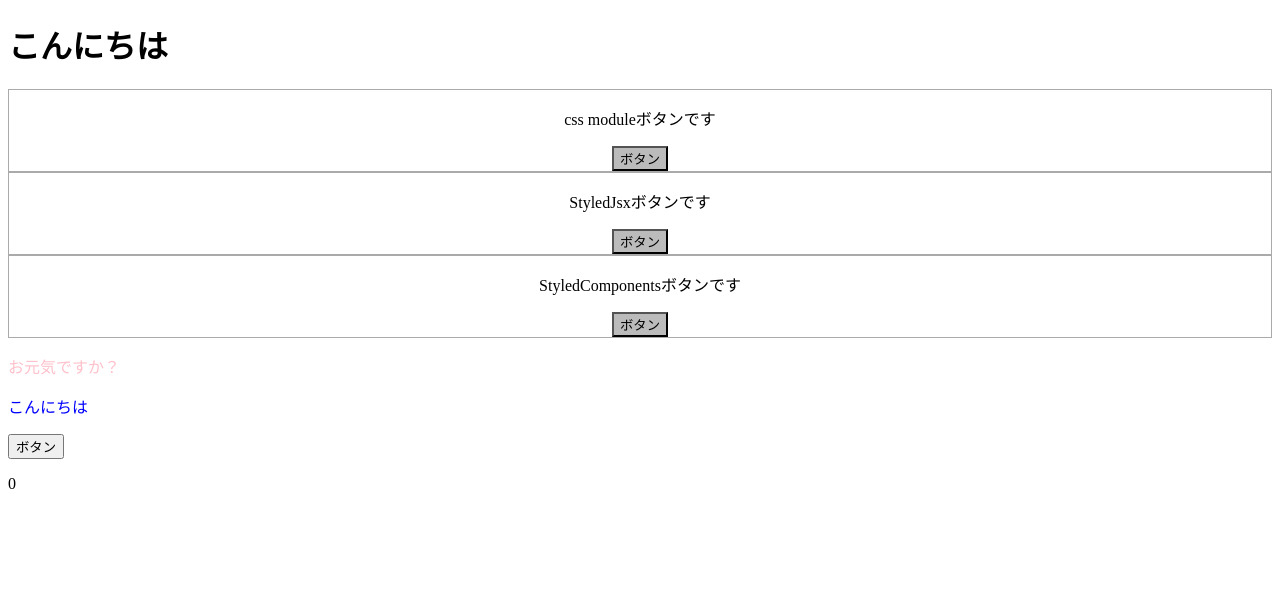
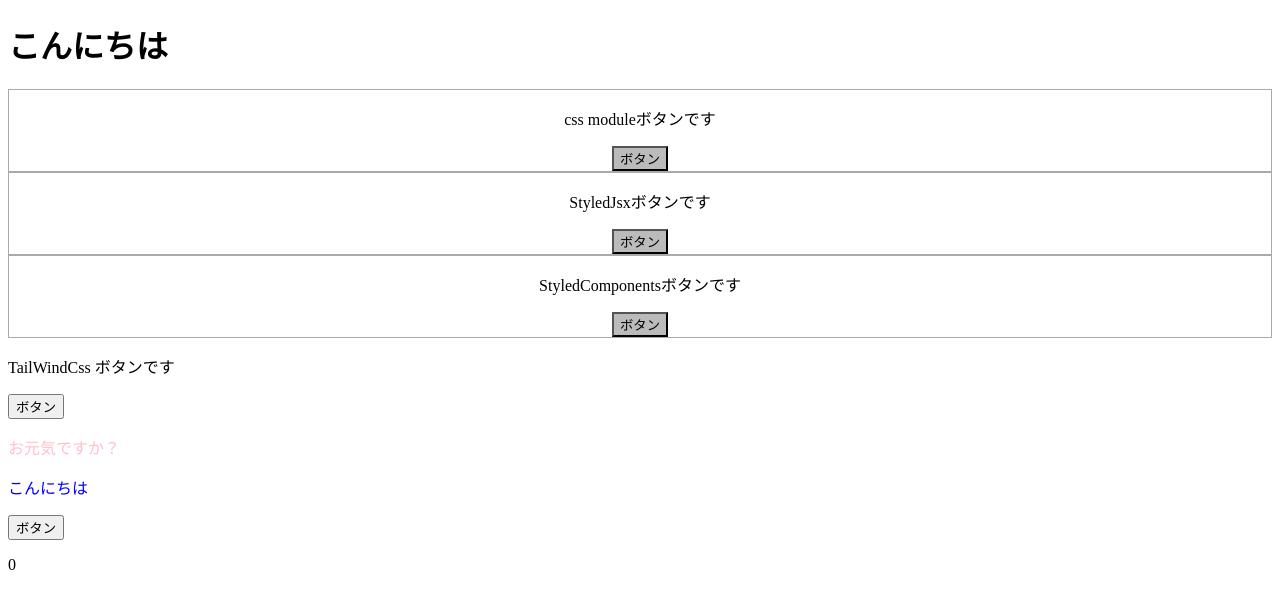
Before and after one commit to westtail/React_study_repository, a React (Create React App) app in the folder reactApp/react-sample/: page / in a window 1280 px wide. Shown: the top 608 px of the page. Built offline with nearby package versions, Linux system fonts and the light colour scheme.

Commit message:
tailwindの追加と作成

```diff
--- a/reactApp/react-sample/package.json
+++ b/reactApp/react-sample/package.json
@@ -39,5 +39,10 @@
       "last 1 firefox version",
       "last 1 safari version"
     ]
+  },
+  "devDependencies": {
+    "autoprefixer": "^10.4.14",
+    "postcss": "^8.4.23",
+    "tailwindcss": "^3.3.2"
   }
 }
--- /dev/null
+++ b/reactApp/react-sample/postcss.config.js
@@ -0,0 +1,6 @@
+module.exports = {
+  plugins: {
+    tailwindcss: {},
+    autoprefixer: {},
+  },
+}
--- /dev/null
+++ b/reactApp/react-sample/public/index.css
@@ -0,0 +1,3 @@
+@tailwind base;
+@tailwind components;
+@tailwind utilities;
--- a/reactApp/react-sample/src/App.jsx
+++ b/reactApp/react-sample/src/App.jsx
@@ -4,6 +4,7 @@ import { ColoredMessage } from "./components/ColoredMessage";
 import { CssModule } from "./CssModule";
 import { StyledJsx } from "./StyledJsx";
 import { StyledComponents } from "./StyledComponents";
+import { TailWindCss } from "./TailWindCss";
 
 export const App = () => {
     const onClickButton = () => {
@@ -22,6 +23,7 @@ export const App = () => {
             <CssModule></CssModule>
             <StyledJsx></StyledJsx>
             <StyledComponents></StyledComponents>
+            <TailWindCss></TailWindCss>
             <ColoredMessage color="pink">お元気ですか？</ColoredMessage>
             <ColoredMessage color="blue">こんにちは</ColoredMessage>
             <button onClick={onClickButton}>ボタン</button>
--- /dev/null
+++ b/reactApp/react-sample/src/TailWindCss.jsx
@@ -0,0 +1,8 @@
+export const TailWindCss = () => {
+    return (
+        <div className="border border-gray-400">
+            <p>TailWindCss ボタンです</p>
+            <button>ボタン</button>
+        </div>
+    );
+};
```
Also changed, not shown: reactApp/react-sample/tailwind.config.js (added, +8 -0 lines), 1 other file (tests, documents, lock files or other folders).
